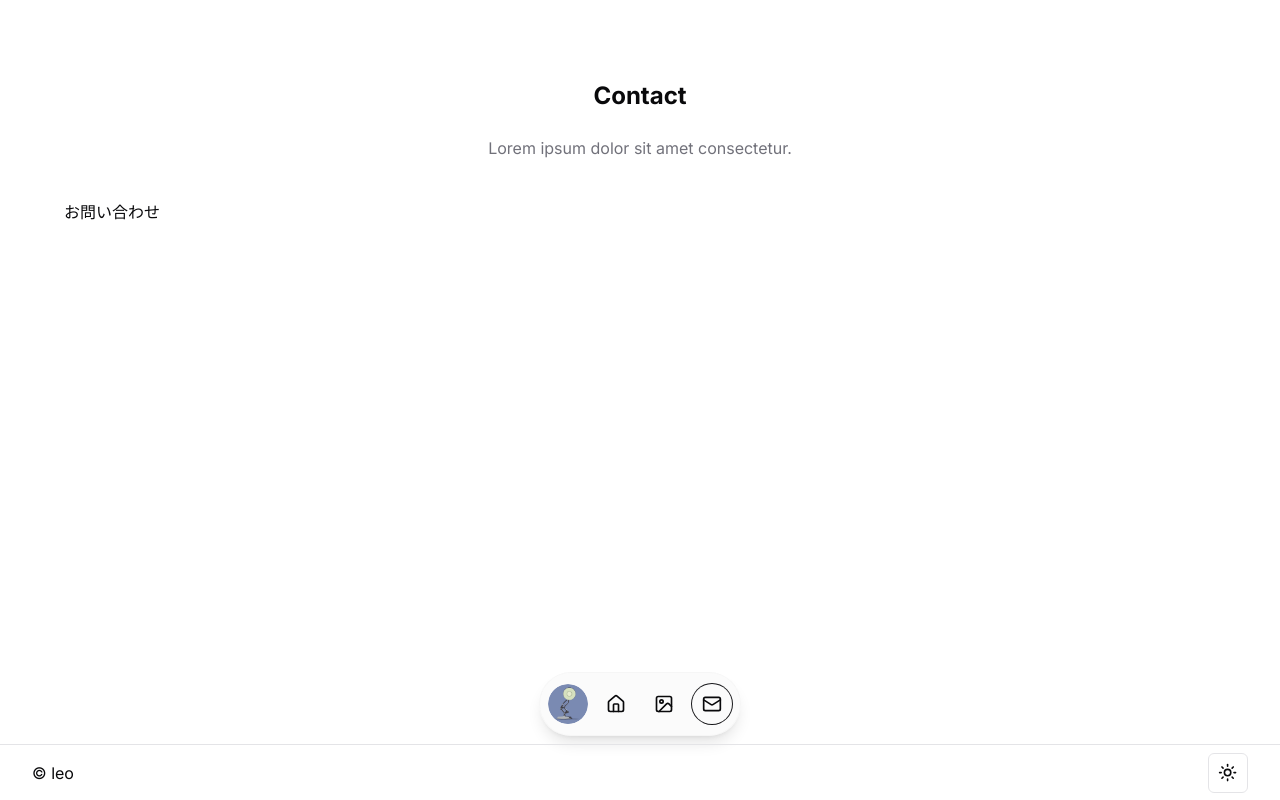
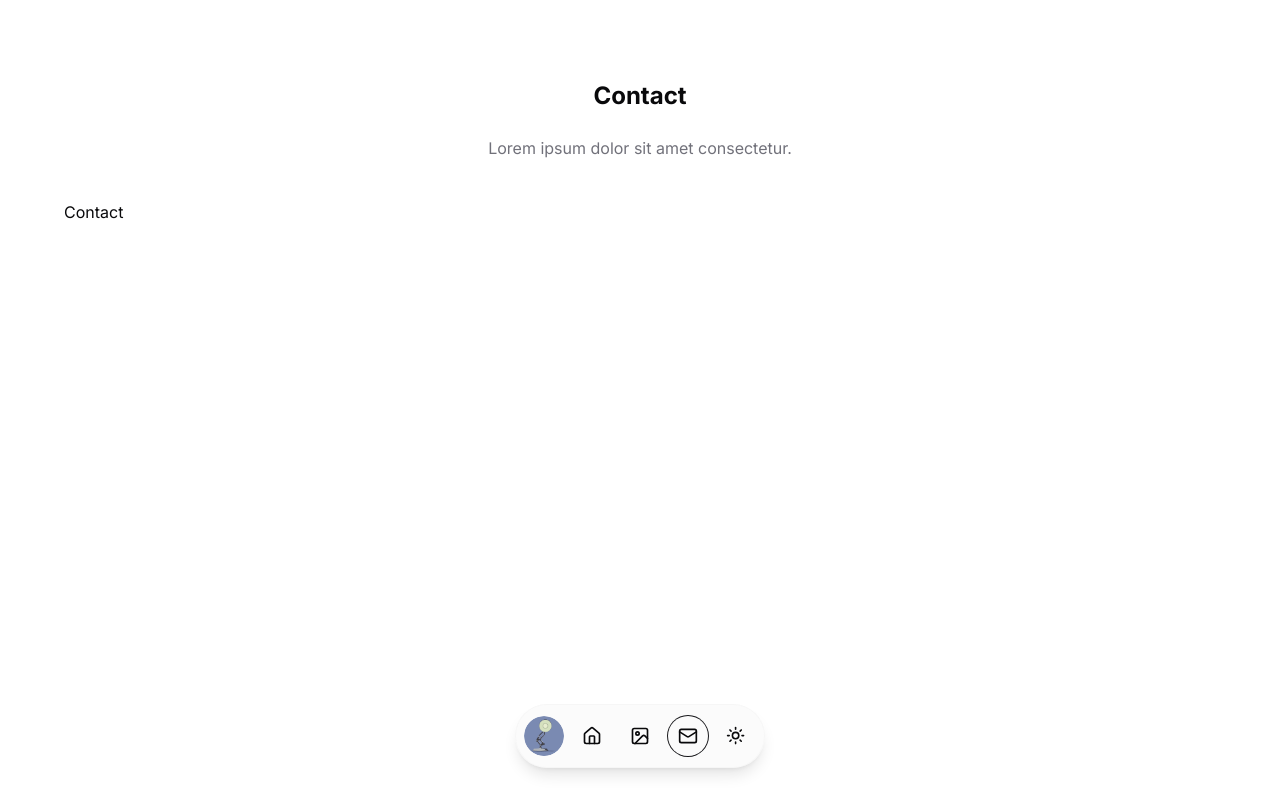
Before and after one commit to ryotakc/demo-site-1, a Next.js app: page /contact in a window 1280 px wide. Built offline with nearby package versions, Linux system fonts and the light colour scheme.

Commit message:
deleted footer and add theme changer to island menubar

```diff
--- a/app/c/toolbar-navigation/toolbar.tsx
+++ b/app/c/toolbar-navigation/toolbar.tsx
@@ -4,14 +4,16 @@ import Home from "@/app/page";
 import {House, Image, Mail} from "lucide-react";
 import ToolbarButton from "./toolbar-button";
 import UserMenu from "./user-menu";
+import { ModeToggle } from "@/components/mode-toggle";
 
 export default function Toolbar() {
     return (
-        <div className="fixed gap-2 bottom-16 left-1/2 -translate-x-1/2 backdrop-blur h-16 flex items-center border border-border/20 shadow-lg rounded-full p-2 bg-muted/40">
+        <div className="fixed gap-2 bottom-8 left-1/2 -translate-x-1/2 backdrop-blur h-16 flex items-center border border-border/20 shadow-lg rounded-full p-2 bg-muted/40">
             <UserMenu/>
             <ToolbarButton href="/" icon={<House/>} title="Home"></ToolbarButton>
             <ToolbarButton href="/about" icon={<Image/>} title="Phogoraphy"></ToolbarButton>
             <ToolbarButton href="/contact" icon={<Mail/>} title="Contact"></ToolbarButton>
+            <ModeToggle/>
         </div>
 
     );
--- a/app/contact/components/contact.tsx
+++ b/app/contact/components/contact.tsx
@@ -5,7 +5,7 @@ export default function Contact() {
     return (
         <Section title="Contact" subTitle="Lorem ipsum dolor sit amet consectetur.">
             <div className="container">
-                <button>お問い合わせ</button>
+                <Link href="/contact">Contact</Link>
             </div>
         </Section>
     );
--- a/app/layout.tsx
+++ b/app/layout.tsx
@@ -63,12 +63,6 @@ export default function RootLayout({
           <Toolbar />
         </main>
 
-        <footer className="container sticky top-full h-14 flex justify-between items-center border-t">
-          <p>&copy; leo</p>
-
-          <ModeToggle />
-        </footer>
-
         </ThemeProvider>
       </body>
     </html>
--- a/components/mode-toggle.tsx
+++ b/components/mode-toggle.tsx
@@ -18,7 +18,7 @@ export function ModeToggle() {
   return (
     <DropdownMenu>
       <DropdownMenuTrigger asChild>
-        <Button variant="outline" size="icon">
+        <Button variant="ghost" size="icon" className="rounded-full">
           <Sun className="h-[1.2rem] w-[1.2rem] rotate-0 scale-100 transition-all dark:-rotate-90 dark:scale-0" />
           <Moon className="absolute h-[1.2rem] w-[1.2rem] rotate-90 scale-0 transition-all dark:rotate-0 dark:scale-100" />
           <span className="sr-only">Toggle theme</span>
```
